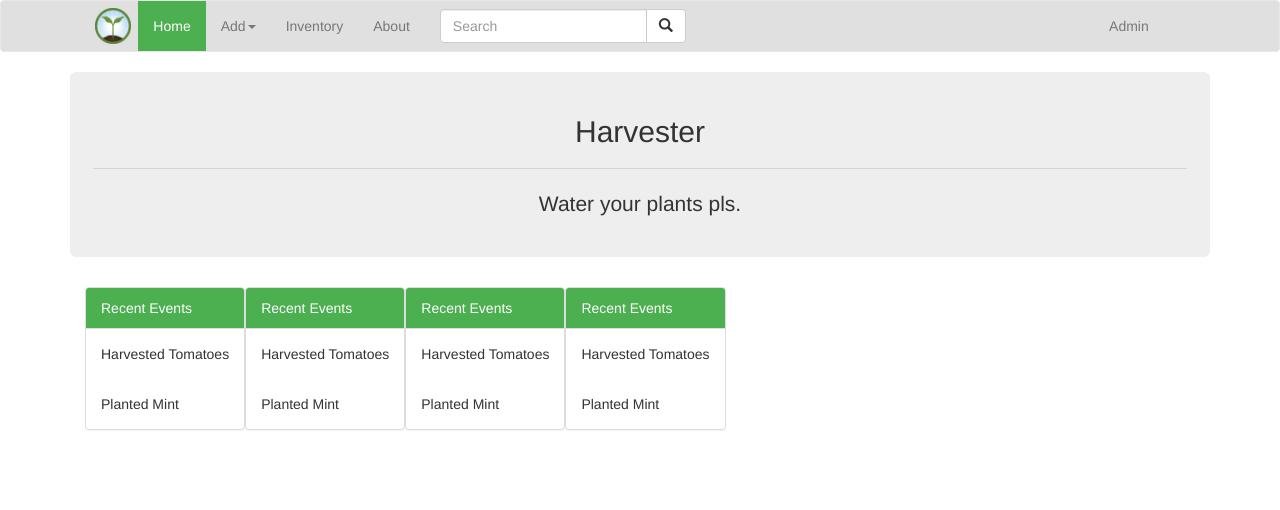
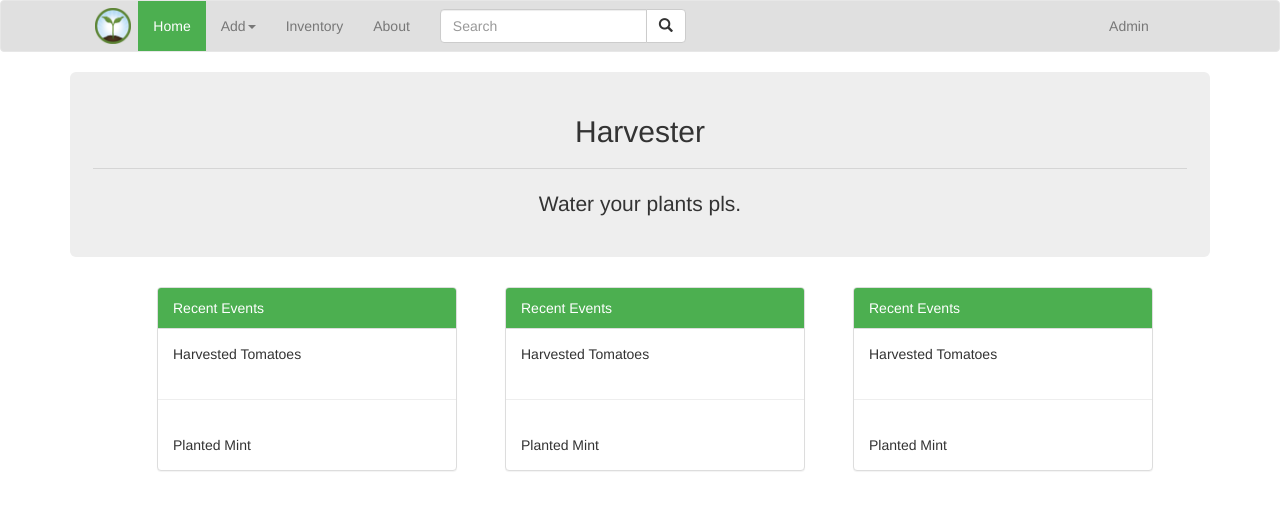
Before and after one commit to tbone255/harvester, an Angular app in the folder harvester_fe/harvesterApp/: page /home in a window 1280 px wide. Shown: the top 510 px of the page. Built offline with nearby package versions, Linux system fonts and the light colour scheme.

Commit message:
seperators, width, space-around

```diff
--- a/harvester_fe/harvesterApp/src/app/components/home/home.component.html
+++ b/harvester_fe/harvesterApp/src/app/components/home/home.component.html
@@ -10,21 +10,20 @@
     <div class="panel panel-default">
       <div class="panel-heading">Recent Events</div>
       <div class="panel-body">Harvested Tomatoes</div>
+      <hr>
       <div class="panel-body">Planted Mint</div>
     </div>
     <div class="panel panel-default">
       <div class="panel-heading">Recent Events</div>
       <div class="panel-body">Harvested Tomatoes</div>
+      <hr>
       <div class="panel-body">Planted Mint</div>
     </div>
     <div class="panel panel-default">
       <div class="panel-heading">Recent Events</div>
+
       <div class="panel-body">Harvested Tomatoes</div>
-      <div class="panel-body">Planted Mint</div>
-    </div>
-    <div class="panel panel-default">
-      <div class="panel-heading">Recent Events</div>
-      <div class="panel-body">Harvested Tomatoes</div>
+      <hr>
       <div class="panel-body">Planted Mint</div>
     </div>
   </div>
--- a/harvester_fe/harvesterApp/src/app/components/home/home.component.less
+++ b/harvester_fe/harvesterApp/src/app/components/home/home.component.less
@@ -18,6 +18,10 @@
 .panel-heading {
 	background-color: @accentColor;
 	color: white;
+}
+
+.panel {
+	width: 300px;
 
 }
 
@@ -26,7 +30,7 @@
 	display: flex;
 	flex-direction: row;
 	flex-flow: row wrap;
-	justify-content: flex-start;
+	justify-content: space-around;
 
 }
 
```
